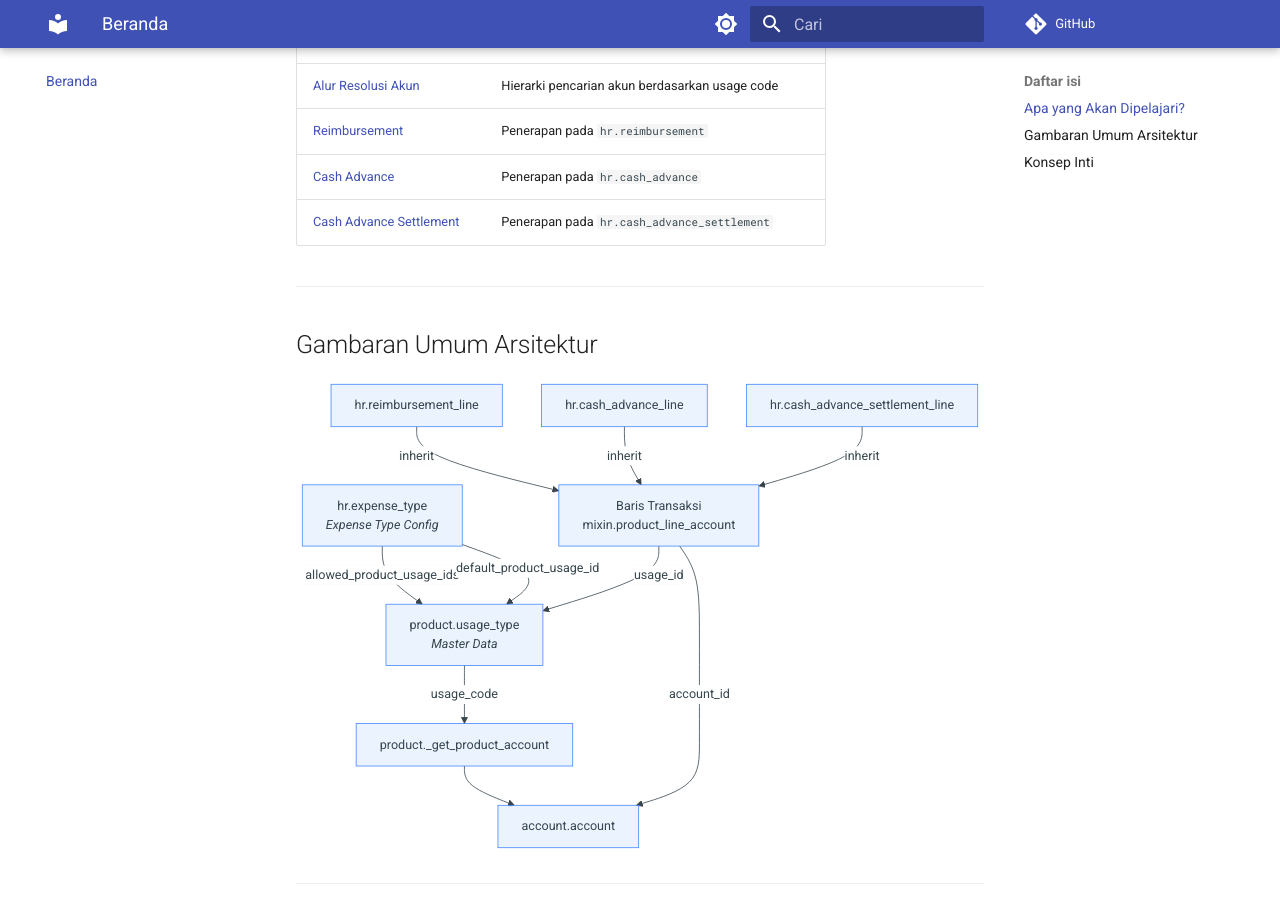
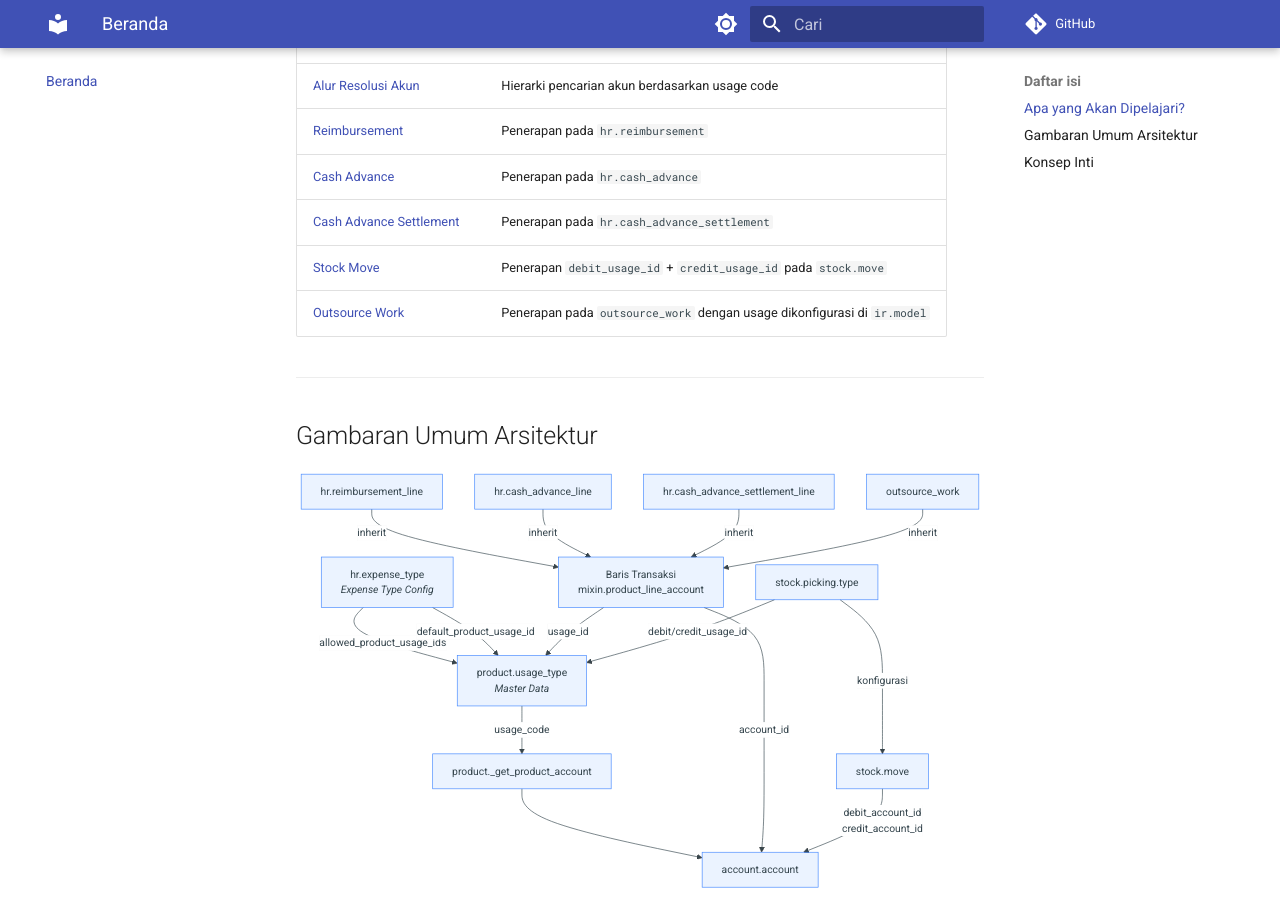
Before and after one commit to andhit-r/usage-type-tutorial, an MkDocs documentation site: the page built from docs/index.md, in a window 1280 px wide and 900 px high, scrolled down 562 px. Built offline with MkDocs 1.6.1 and Material for MkDocs 9.7.7, drawn with Linux system fonts in a browser that asks for light colours; comment, search, counter and statistics services are not loaded.

Commit message:
docs: update index.md to include stock-move and outsource-work use cases

````diff
--- a/docs/index.md
+++ b/docs/index.md
@@ -19,6 +19,8 @@ pengeluaran karyawan, mencakup:
 | [Reimbursement](use-cases/reimbursement.md) | Penerapan pada `hr.reimbursement` |
 | [Cash Advance](use-cases/cash-advance.md) | Penerapan pada `hr.cash_advance` |
 | [Cash Advance Settlement](use-cases/cash-advance-settlement.md) | Penerapan pada `hr.cash_advance_settlement` |
+| [Stock Move](use-cases/stock-move.md) | Penerapan `debit_usage_id` + `credit_usage_id` pada `stock.move` |
+| [Outsource Work](use-cases/outsource-work.md) | Penerapan pada `outsource_work` dengan usage dikonfigurasi di `ir.model` |
 
 ---
 
@@ -38,6 +40,11 @@ graph TD
     F[hr.reimbursement_line] -->|inherit| E
     G[hr.cash_advance_line] -->|inherit| E
     H[hr.cash_advance_settlement_line] -->|inherit| E
+    I[outsource_work] -->|inherit| E
+
+    PT[stock.picking.type] -->|debit/credit_usage_id| A
+    SM[stock.move] -->|debit_account_id<br/>credit_account_id| C
+    PT -->|konfigurasi| SM
 ```
 
 ---
````
